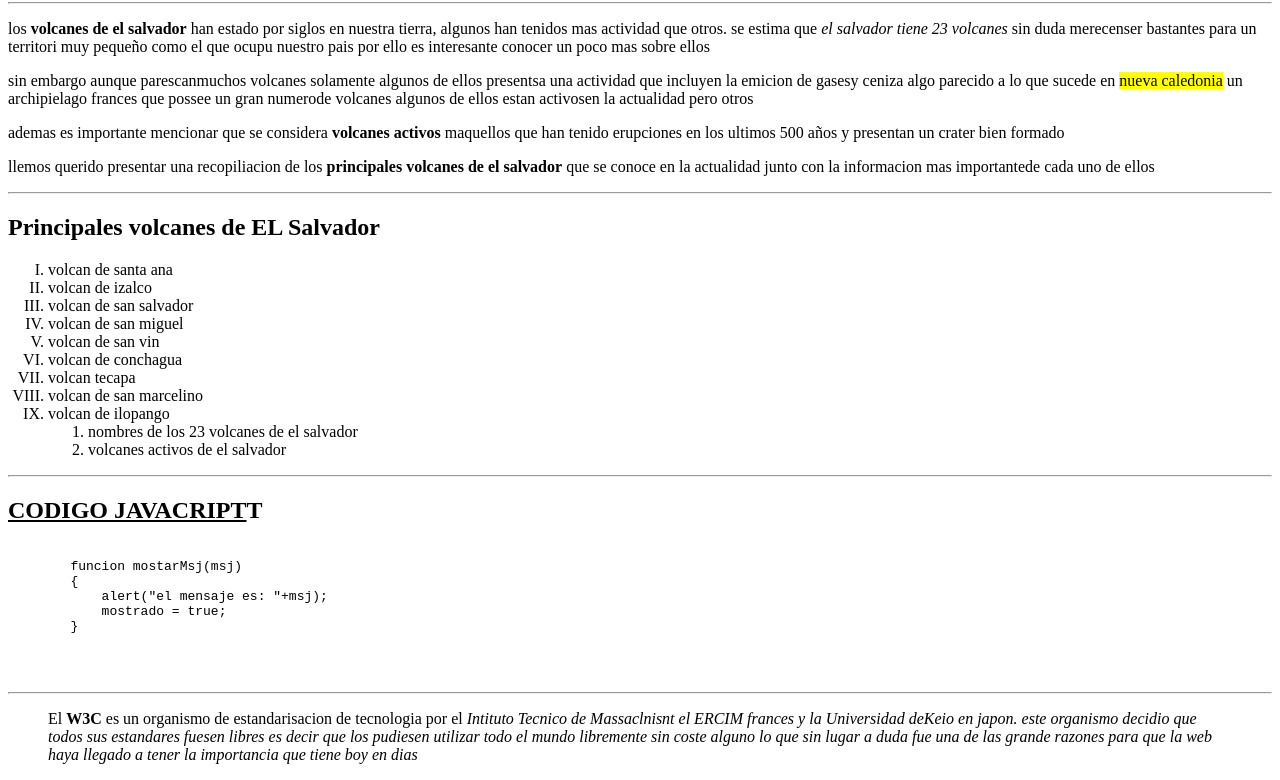
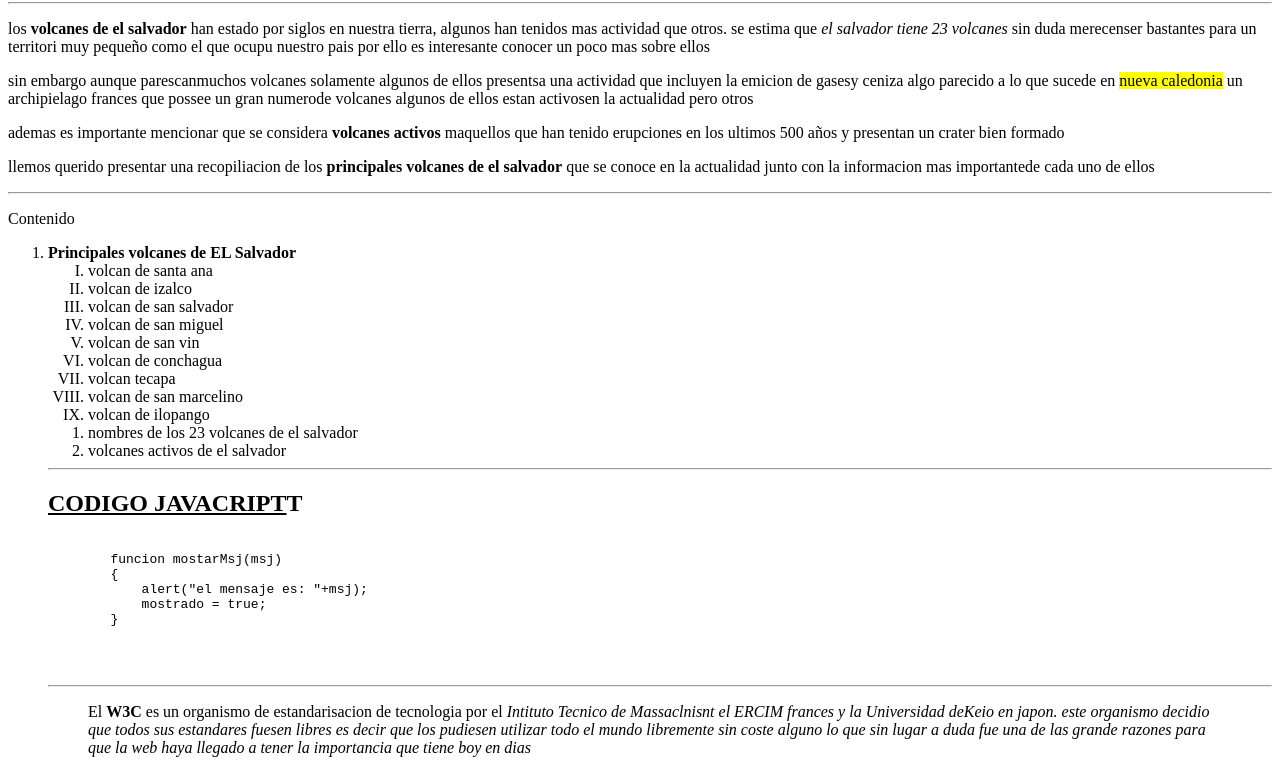
Before and after one commit to carro15/evalu1, a plain HTML site: page index.html in a window 1280 px wide. Shown: the part 78-858 px from the top of the page. Drawn offline with Linux system fonts and the light colour scheme.

Commit message:
first commit

```diff
--- a/index.html
+++ b/index.html
@@ -26,10 +26,15 @@
         llemos querido presentar una recopiliacion de los <strong>principales volcanes de el salvador</strong> que se conoce en la actualidad junto con la informacion mas importantede cada uno de ellos
     </p>
     <hr>
+    <p>Contenido</p>
+    <ol start=""type="1">
+    <li><strong>Principales volcanes de EL Salvador</strong></li>
 
-    <h2>Principales volcanes de EL Salvador</h2>
+
 
     <ol start="" type="I">
+
+
         <li>volcan de santa ana</li>
         <li>volcan de izalco</li>
         <li>volcan de san salvador</li>
@@ -39,11 +44,13 @@
         <li>volcan tecapa</li>
         <li>volcan de san marcelino</li>
         <li>volcan de ilopango</li>
-        <ol>
-        <li>nombres de los 23 volcanes de el salvador</li>
+
+    </ol>
+    <ol>
+
+     <li>nombres de los 23 volcanes de el salvador</li>
      <li>volcanes activos de el salvador</li>
 
-        </ol>
 
 
 
```
